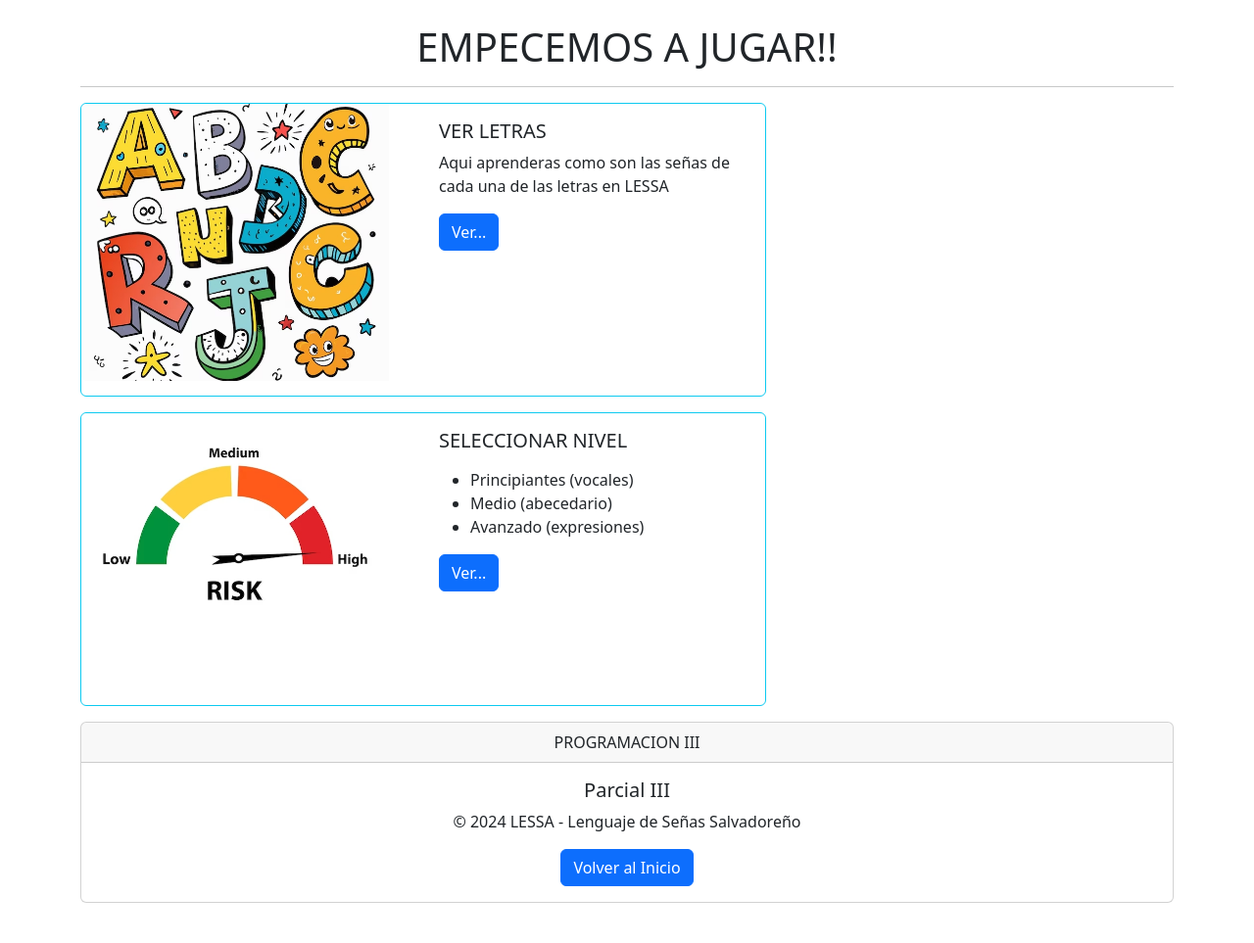
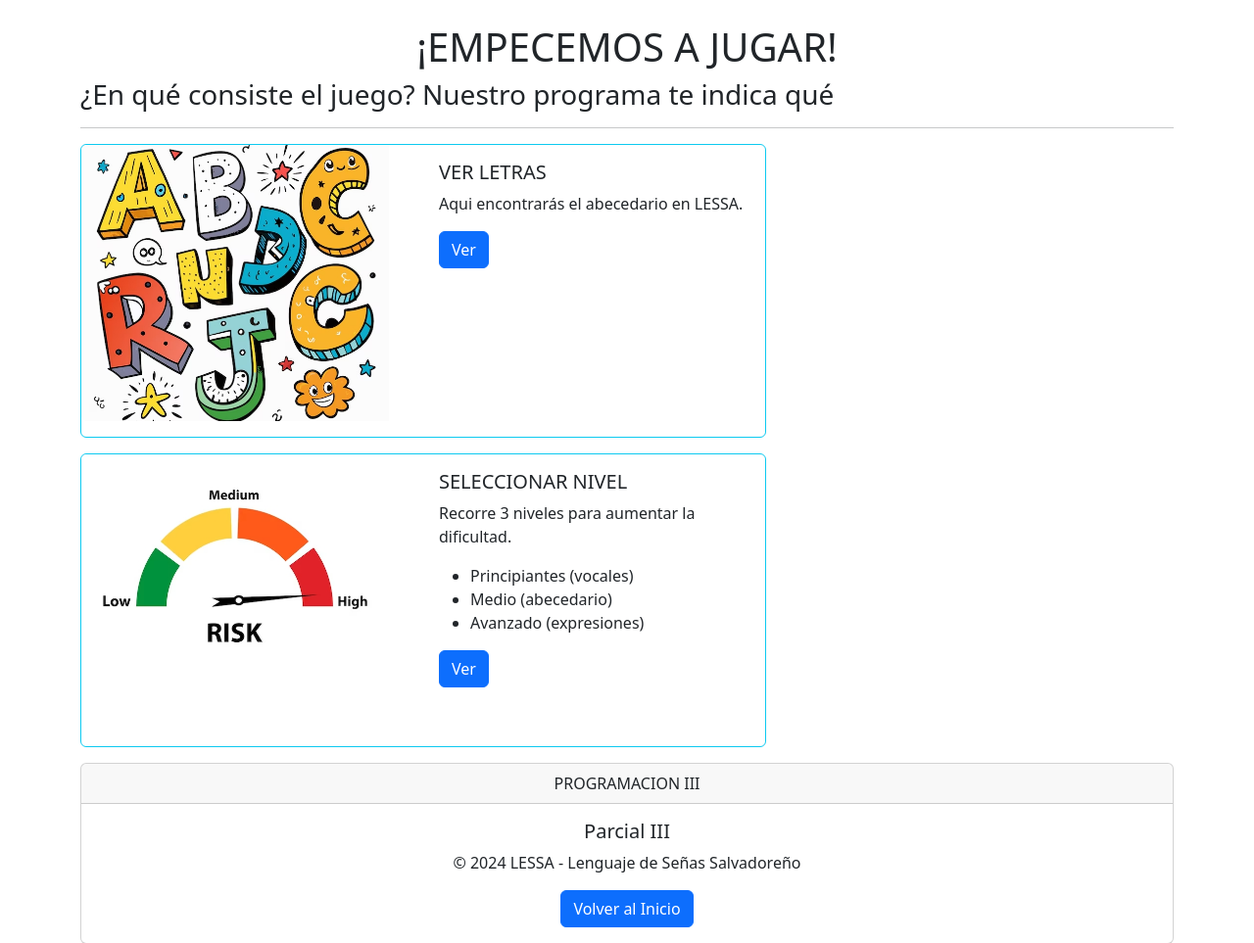
Before and after one commit to BriseilySolorzano/ProyectoFinal, a Flask app: page /jugar in a window 1280 px wide. Shown: the top 963 px of the page at 98% size. Before the commit the page ends 922 px from the top, so only its background shows below. Run offline with Flask 3, Linux system fonts and the light colour scheme.

Commit message:
Cambio de textos

```diff
--- a/templates/grupo.html
+++ b/templates/grupo.html
@@ -22,11 +22,11 @@
 <body>
     <div class="container my-4">
         <h1>
-            <center>Presentacion Grupal
+            <center>Presentación.
         </h1>
         <hr>
         <div class="container">
-            <h2>Integrantes</h2>
+            <h2>Integrantes:</h2>
             <ul>
                 <li>William Josue Guandique Rivera</li>
                 <li>Emerson Aldahir Portillo Segovia</li>
@@ -34,7 +34,7 @@
                 <li>Javier Alexander Vargas Díaz</li>
             </ul>
             <hr>
-            <h4>Descripcion del Proyecto</h4>
+            <h4>Descripcion del Proyecto.</h4>
             <p>El proyecto consiste en una aplicación web interactiva que tiene como objetivo principal enseñar
                 y reforzar el aprendizaje de la lengua de señas salvadoreña (LESSA). Este proyecto incluye diversas
                 secciones que permiten a los usuarios explorar y practicar señas a través de distintos niveles de
--- a/templates/index.html
+++ b/templates/index.html
@@ -21,10 +21,10 @@
             <div class="collapse navbar-collapse" id="navbarNav">
                 <ul class="navbar-nav">
                     <li class="nav-item">
-                        <a class="nav-link" href="{{ url_for('pag1') }}">Presentación grupal</a>
+                        <a class="nav-link" href="{{ url_for('pag2') }}">Juego</a>
                     </li>
                     <li class="nav-item">
-                        <a class="nav-link" href="{{ url_for('pag2') }}">Jugar</a>
+                        <a class="nav-link" href="{{ url_for('pag1') }}">Equipo</a>
                     </li>
                 </ul>
             </div>
--- a/templates/jugar.html
+++ b/templates/jugar.html
@@ -26,8 +26,9 @@
 <body>
     <div class="container my-4">
         <h1>
-            <center>EMPECEMOS A JUGAR!!
+            <center>¡EMPECEMOS A JUGAR!
         </h1>
+        <h3>¿En qué consiste el juego? Nuestro programa te indica qué </h3>
         <hr>
         <div class="card border-info mb-3">
             <div class="row g-0">
@@ -37,8 +38,8 @@
                 <div class="col-md-6">
                     <div class="card-body">
                         <h5 class="card-title">VER LETRAS</h5>
-                        <p class="card-text">Aqui aprenderas como son las señas de cada una de las letras en LESSA</p>
-                        <a href="{{ url_for('pag3') }}" class="btn btn-primary">Ver...</a>
+                        <p class="card-text">Aqui encontrarás el abecedario en LESSA.</p>
+                        <a href="{{ url_for('pag3') }}" class="btn btn-primary">Ver</a>
                     </div>
                 </div>
             </div>
@@ -51,14 +52,14 @@
                 <div class="col-md-6">
                     <div class="card-body">
                         <h5 class="card-title">SELECCIONAR NIVEL</h5>
-                        <p class="card-text">
+                        <p class="card-text">Recorre 3 niveles para aumentar la dificultad.
                         <ul>
                             <li>Principiantes (vocales)</li>
                             <li>Medio (abecedario)</li>
                             <li>Avanzado (expresiones)</li>
                         </ul>
                         </p>
-                        <a href="{{ url_for('pag4') }}" class="btn btn-primary">Ver...</a>
+                        <a href="{{ url_for('pag4') }}" class="btn btn-primary">Ver</a>
                     </div>
                 </div>
             </div>
--- a/templates/letras.html
+++ b/templates/letras.html
@@ -6,7 +6,7 @@
     <title>Ver Letras</title>
 </head>
 <body>
-    <h1>Ver Letras</h1>
+    <h1>Abecedario LESSA</h1>
     <p>Imágenes las señas de vocales</p>
 </body>
 </html>
```
